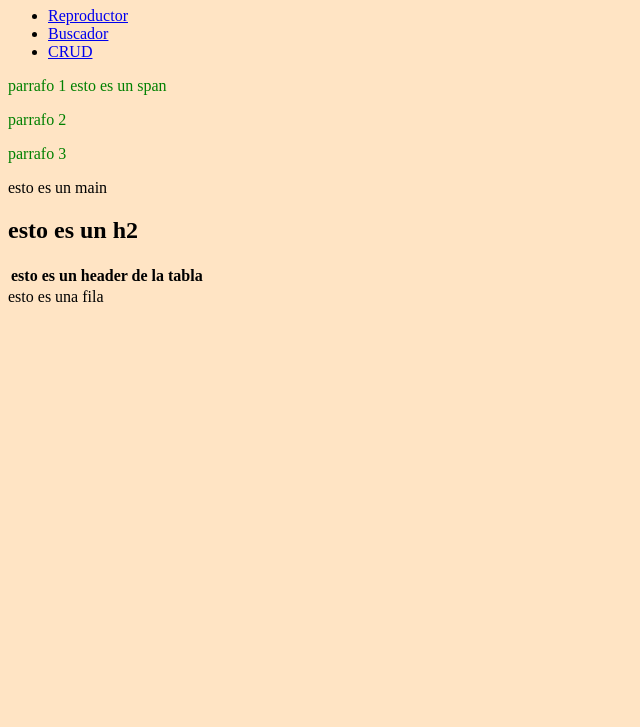
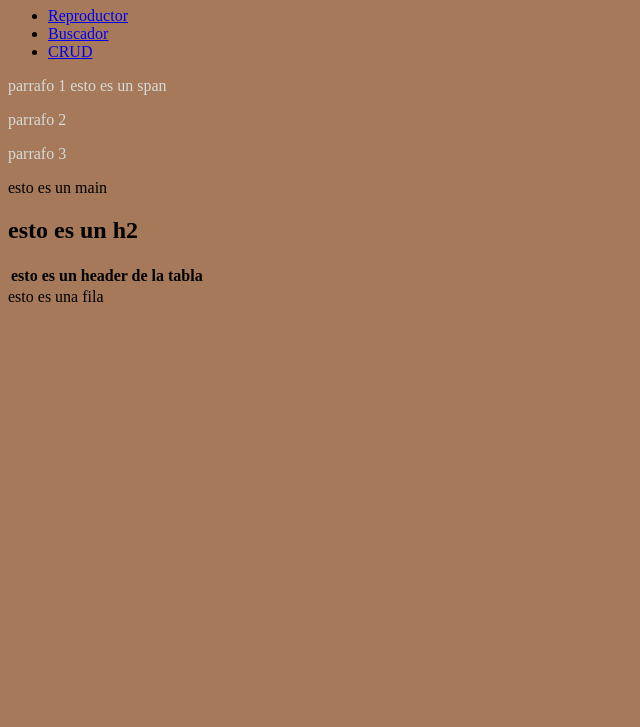
Before and after one commit to RoyalMasterDevs/armandobrn-Fullstack, a plain HTML site: page index.html in a window 1280 px wide. Shown: the part 73-800 px from the top of the page, without its empty margins (0-640 px from the left). Drawn offline with Linux system fonts and the light colour scheme.

Commit message:
se cambiaron colores

```diff
--- /dev/null
+++ b/css/styles.css
@@ -0,0 +1,10 @@
+
+
+
+p{
+    color: #d5dbd9;
+}
+
+body{
+    background-color: #a57959;
+}
--- a/index.html
+++ b/index.html
@@ -4,7 +4,7 @@
     <meta charset="UTF-8">
     <meta name="viewport" content="width=device-width, initial-scale=1.0">
     <title>mi pagina</title>
-    <link rel="stylesheet" href="styles.css">
+    <link rel="stylesheet" href="./css/styles.css">
 
 </head>
 <body>
--- a/styles.css
+++ /dev/null
@@ -1,10 +0,0 @@
-
-
-
-p{
-    color: green;
-}
-
-body{
-    background-color: bisque;
-}
```
